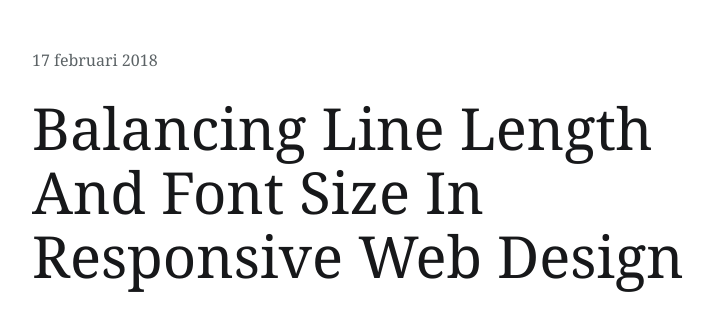
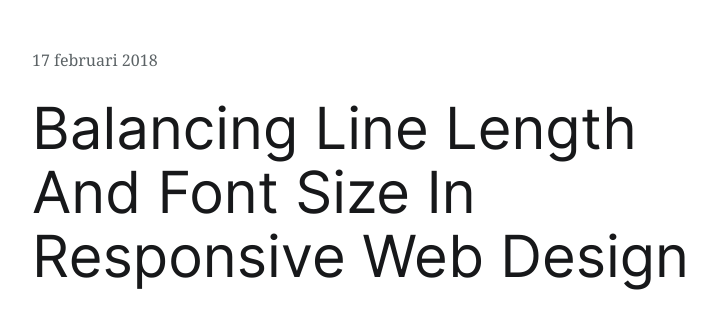
Before and after one commit to mct-ui/blogpost-design-Vandammecasper, a plain HTML site: page index.html in a window 1280 px wide. Shown: the top 309 px of the page, without its empty margins (272-995 px from the left). Drawn offline with Linux system fonts and the light colour scheme; a web font is replaced by a local one.

Commit message:
Changed heading font-family

```diff
--- a/css/screen.css
+++ b/css/screen.css
@@ -63,7 +63,12 @@ img {
 h1,
 h2,
 h3{
-    color: #17181a  ;
+    color: #17181a;
+    font-family: "Inter Web",
+    "Helvetica Neue",
+    Helvetica,
+    arial,
+    sans-serif;
 }
 
 h1 {
```
